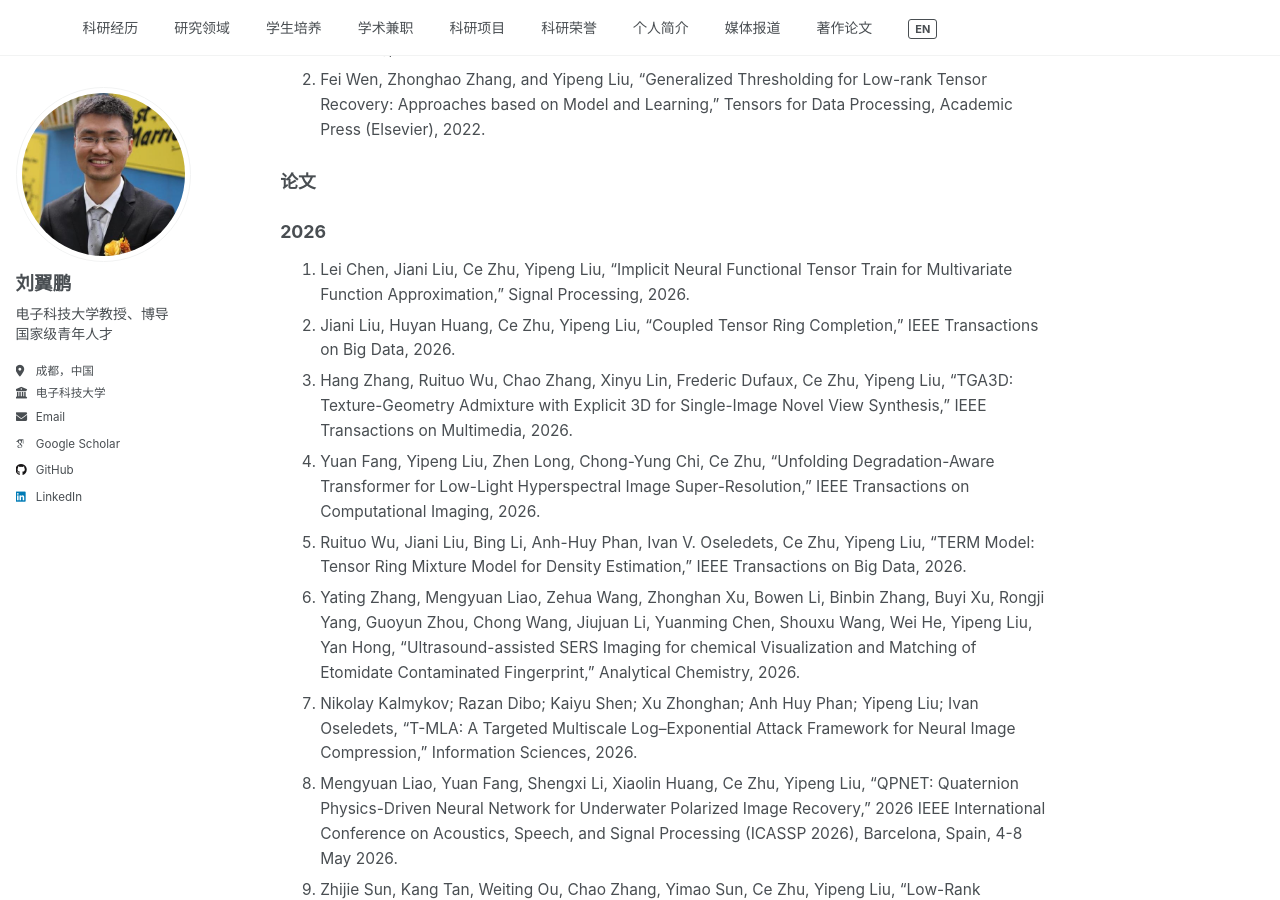
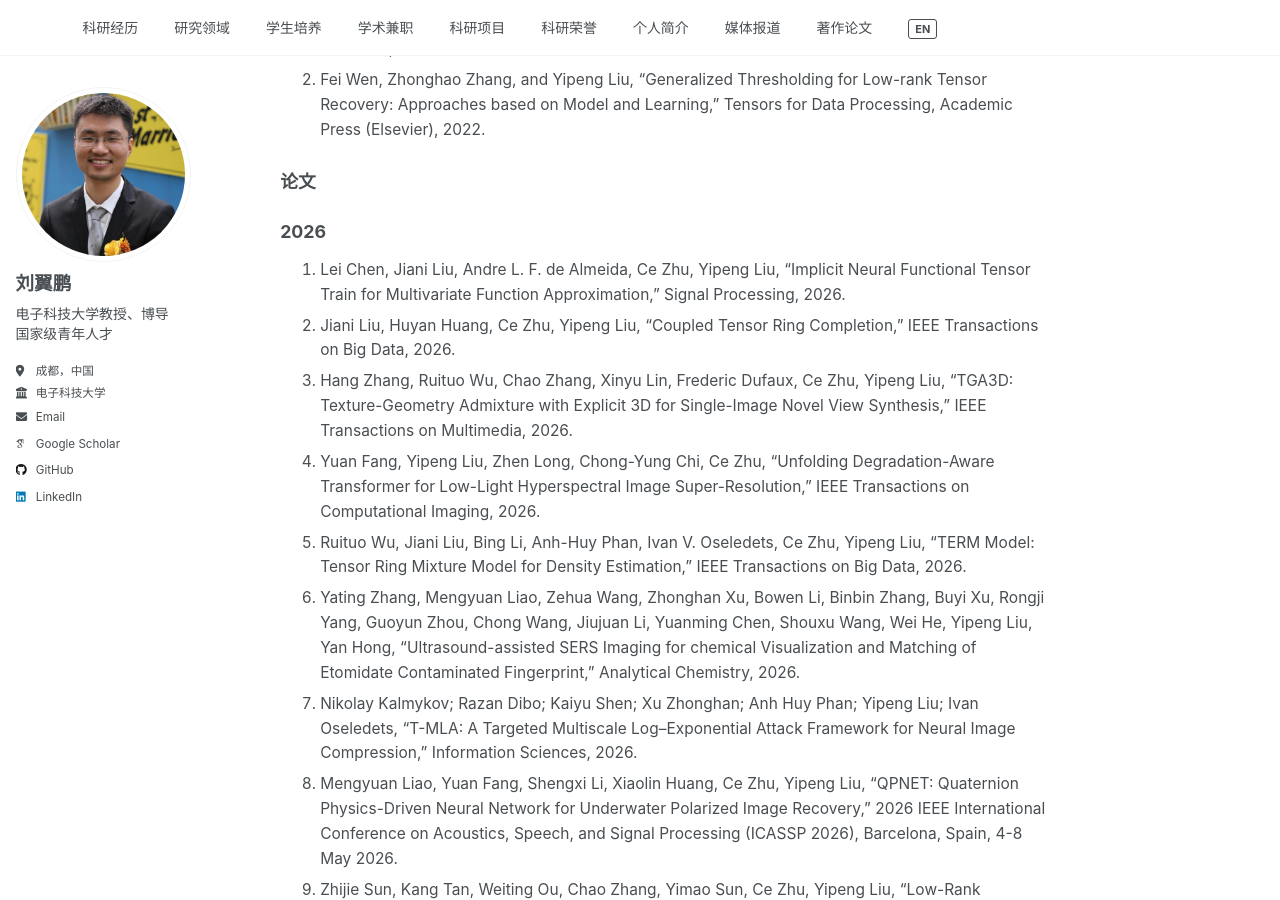
Before and after one commit to yipengliu/yipengliu.github.io, a Jekyll site: the page built from _pages/main-zh.md, in a window 1280 px wide and 900 px high, scrolled down 3699 px. Built offline with Jekyll 4.4.1, drawn with Linux system fonts in a browser that asks for light colours; some web fonts are replaced.

Commit message:
Update main-zh.md

```diff
--- a/_pages/main-zh.md
+++ b/_pages/main-zh.md
@@ -117,7 +117,7 @@ redirect_from:
 
 ### 2026
 
-1. Lei Chen, Jiani Liu, Ce Zhu, Yipeng Liu, "Implicit Neural Functional Tensor Train for Multivariate Function Approximation," Signal Processing, 2026.
+1. Lei Chen, Jiani Liu,  Andre L. F. de Almeida, Ce Zhu, Yipeng Liu, "Implicit Neural Functional Tensor Train for Multivariate Function Approximation," Signal Processing, 2026.
 2. Jiani Liu, Huyan Huang, Ce Zhu, Yipeng Liu, "Coupled Tensor Ring Completion," IEEE Transactions on Big Data, 2026.
 3. Hang Zhang, Ruituo Wu, Chao Zhang, Xinyu Lin, Frederic Dufaux, Ce Zhu, Yipeng Liu, "TGA3D: Texture-Geometry Admixture with Explicit 3D for Single-Image Novel View Synthesis," IEEE Transactions on Multimedia, 2026.
 4. Yuan Fang, Yipeng Liu, Zhen Long, Chong-Yung Chi, Ce Zhu, "Unfolding Degradation-Aware Transformer for Low-Light Hyperspectral Image Super-Resolution," IEEE Transactions on Computational Imaging, 2026.
```
